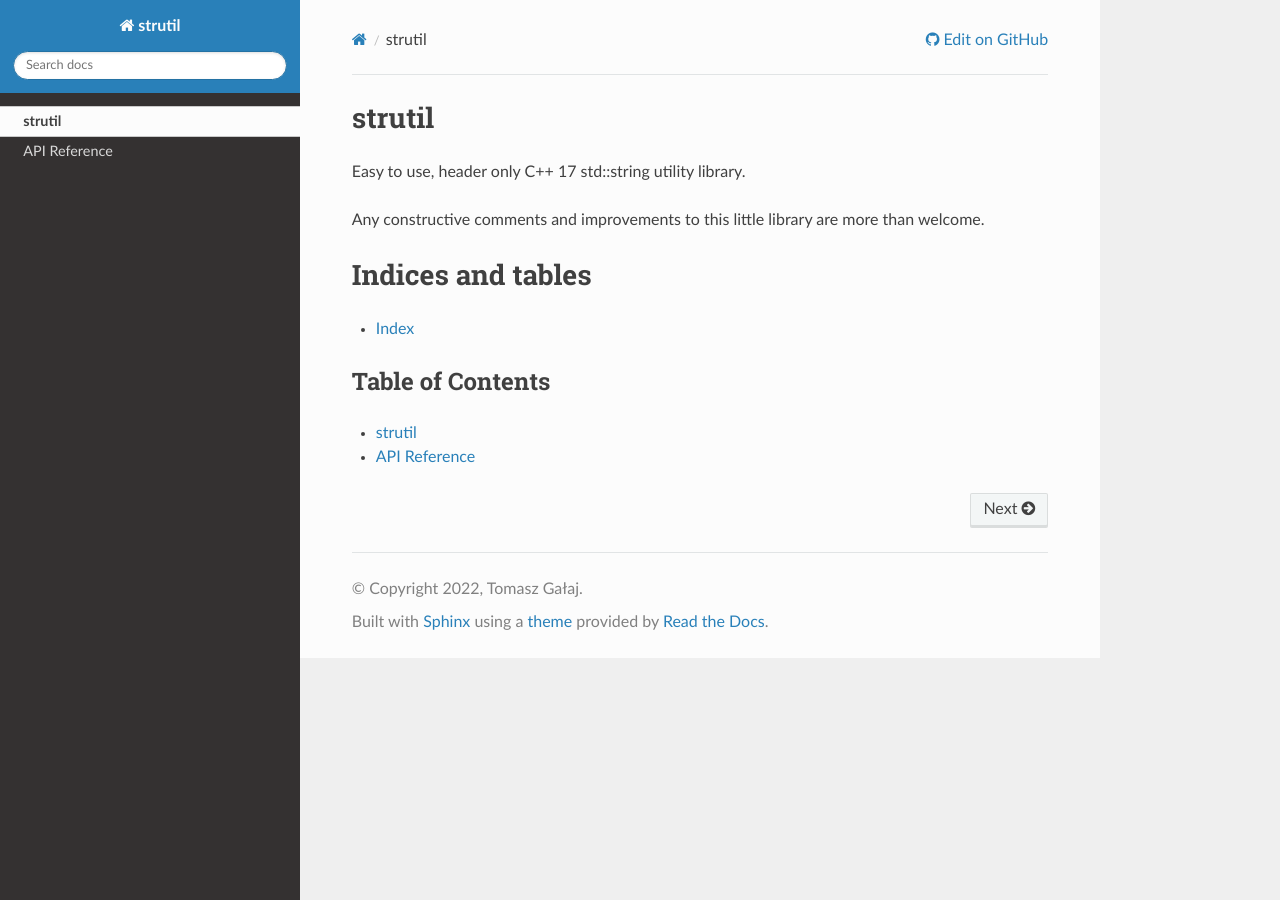
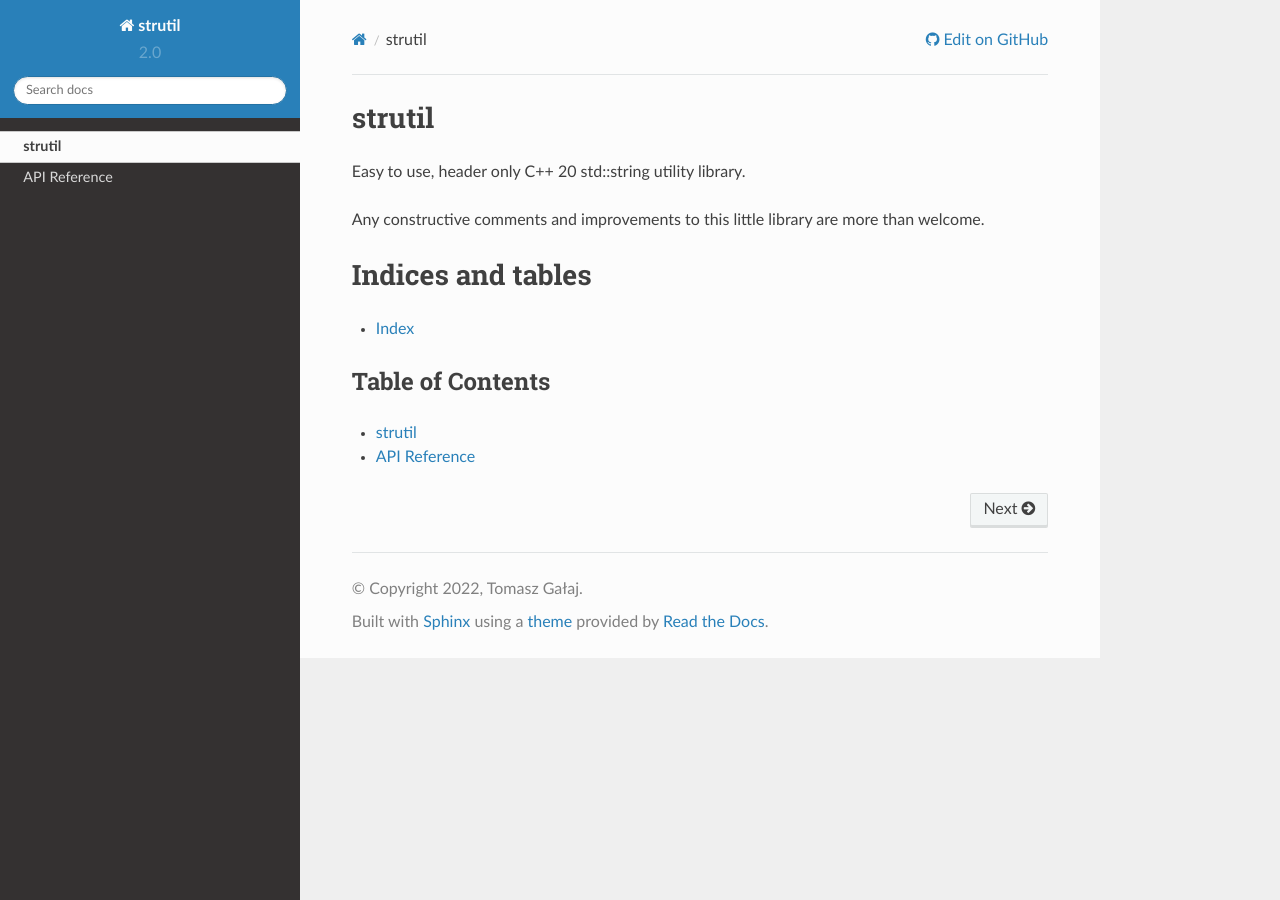
Before and after one commit to tgalaj/strutil, a Sphinx documentation site: the page built from docs/index.rst, in a window 1280 px wide. Built offline with Sphinx 7.4.7 and the Read the Docs theme 2.0.0, drawn with Linux system fonts in a browser that asks for light colours.

```diff
--- a/docs/conf.py
+++ b/docs/conf.py
@@ -28,7 +28,7 @@ copyright = u'2022, Tomasz Gałaj'
 author = u'Tomasz Gałaj'
 
 # The short X.Y version
-version = u''
+version = u'2.0'
 # The full version, including alpha/beta/rc tags
 release = u''
 
@@ -228,7 +228,7 @@ breathe_default_members = ('members', 'undoc-members')
 # -- Options for intersphinx extension ---------------------------------------
 
 # Example configuration for intersphinx: refer to the Python standard library.
-intersphinx_mapping = {'https://docs.python.org/': None}
+intersphinx_mapping = {'python': ('https://docs.python.org/3', None)}
 
 # -- Options for todo extension ----------------------------------------------
 
--- a/docs/index.rst
+++ b/docs/index.rst
@@ -6,7 +6,7 @@
 strutil
 =======
 
-Easy to use, header only C++ 17 std::string utility library.
+Easy to use, header only C++ 20 std::string utility library.
 
 Any constructive comments and improvements to this little library are more than welcome.
 
--- /dev/null
+++ b/docs/requirements.txt
@@ -0,0 +1,5 @@
+breathe>=4.29.0
+sphinx>=6.1.3
+docutils>=0.19
+sphinx_rtd_theme
+sphinx-sitemap
```
Also changed, not shown: 3 other files.
